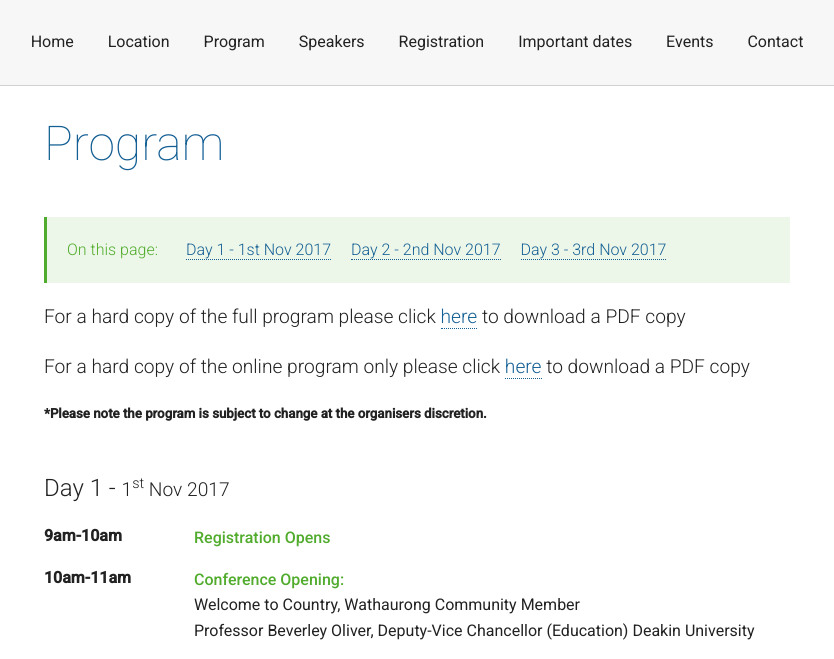
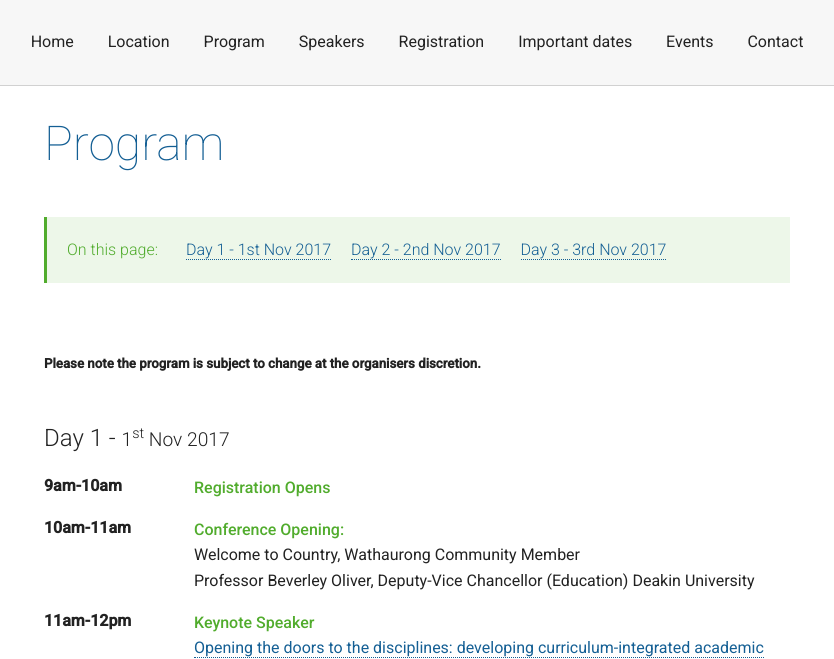
Before and after one commit to aallconference2017/aallconference2017.github.io, a Jekyll site: the page built from program/index.html, in a window 1280 px wide and 900 px high, cut to the strip 241-900 px from the top of the window. Shown: the whole strip, without its empty margins (223-1057 px from the left). Built offline with Jekyll 4.4.1, drawn with Linux system fonts in a browser that asks for light colours.

Commit message:
Updated 'program/index.html' via CloudCannon

```diff
--- a/program/index.html
+++ b/program/index.html
@@ -7,7 +7,7 @@ show_jump_links: true
 ---
 <div class="container">
 	<div class="content">
-		<div class="editable"><p>For a hard copy of the full program please click <a href="/Complete program for Web UPDATED.pdf">here</a>&nbsp;to download a PDF copy</p><p>For a hard copy of the online program only please click <a href="/Online program.pdf">here</a> to download a PDF copy</p><h5>*Please note the program is subject to change at the organisers discretion.</h5></div>
+		<div class="editable"><p>&nbsp;</p><h5>Please note the program is subject to change at the organisers discretion.</h5></div>
         <h2>Day 1 - <small>1<sup>st</sup> Nov 2017</small></h2>
         <ul class="program">
             <li><span class="time editable">9am-10am</span> <div class="session editable"><p><strong>Registration Opens</strong></p></div></li>
```
